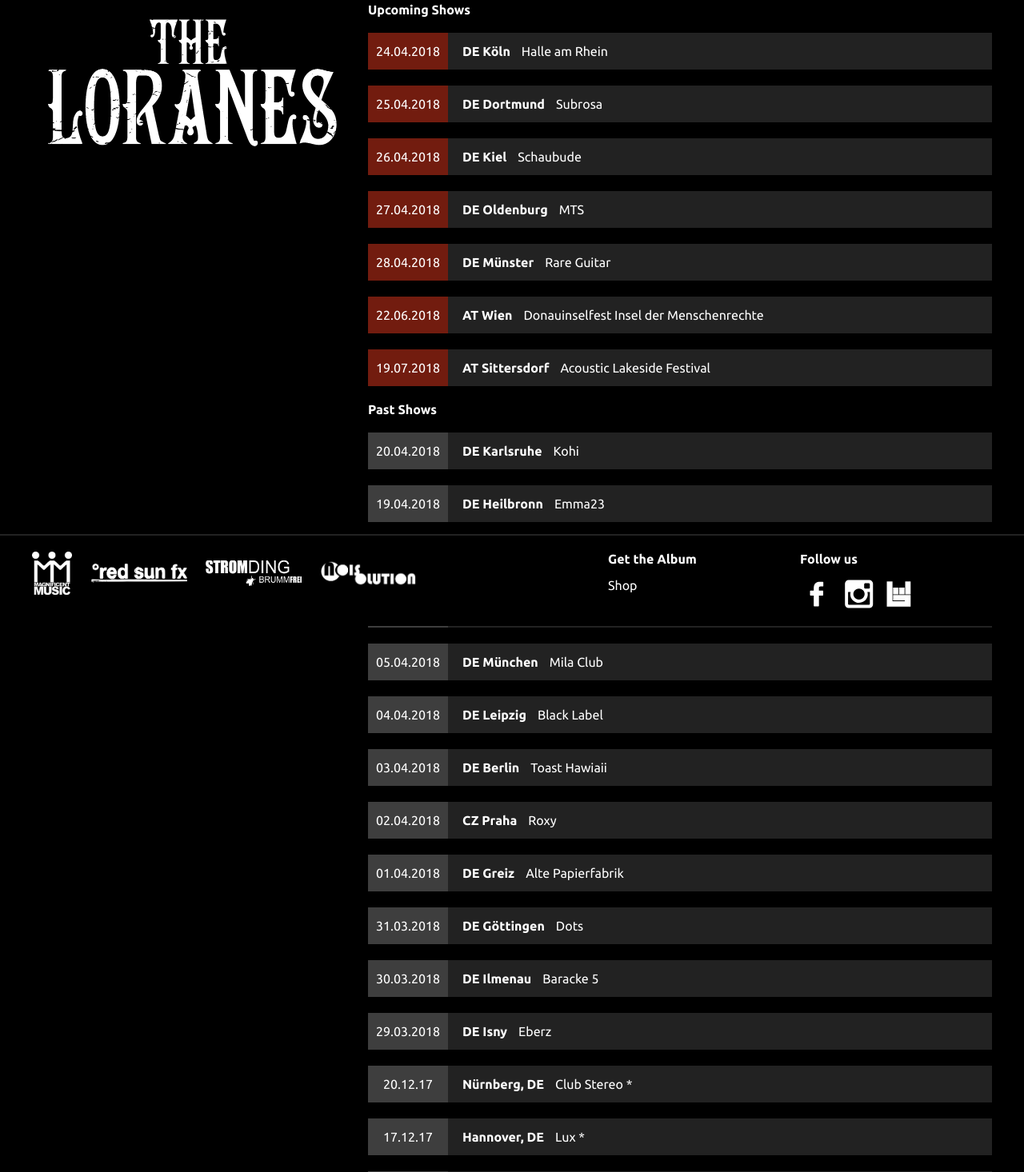
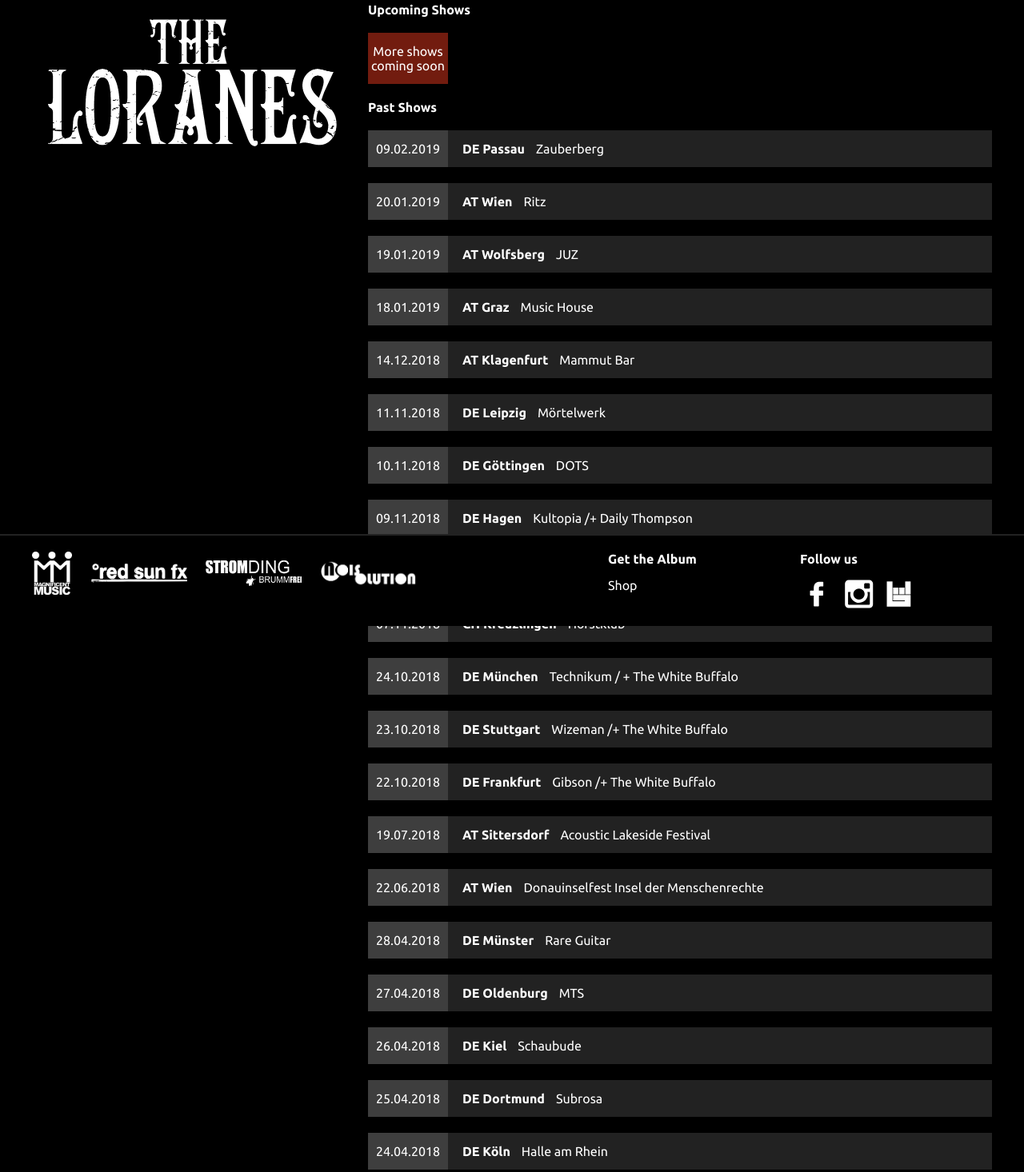
Before and after one commit to nikazawila/theloranes, a website: page app/shows.html in a window 1280 px wide. Shown: the part 17-1483 px from the top of the page at 80% size. Drawn offline with nearby package versions, Linux system fonts and the light colour scheme; files that its build step writes are made by us from their sources; files whose address does not match are found by name.

Commit message:
Show updates

```diff
--- a/app/shows.html
+++ b/app/shows.html
@@ -35,36 +35,91 @@
           <h4 class="layout__title">Upcoming Shows</h4>
           <ul class="shows">
             <li class="shows__item">
-                <span class="shows__date">24.04.2018</span>
-                <span class="shows__city-venue"><span class="shows__city">DE Köln</span>Halle am Rhein</span>
+                <span class="shows__date">More shows coming soon</span>
+            </li>
+          </ul>
+          <h4 class="layout__title">Past Shows</h4>
+          <ul class="shows shows--past">
+            <li class="shows__item">
+                <span class="shows__date">09.02.2019</span>
+                <span class="shows__city-venue"><span class="shows__city">DE Passau</span>Zauberberg</span>
+            </li>
+            <li class="shows__item">
+                <span class="shows__date">20.01.2019</span>
+                <span class="shows__city-venue"><span class="shows__city">AT Wien</span>Ritz</span>
+            </li>
+            <li class="shows__item">
+                <span class="shows__date">19.01.2019</span>
+                <span class="shows__city-venue"><span class="shows__city">AT Wolfsberg</span>JUZ</span>
+            </li>
+            <li class="shows__item">
+                <span class="shows__date">18.01.2019</span>
+                <span class="shows__city-venue"><span class="shows__city">AT Graz</span>Music House</span>
+            </li>
+            <li class="shows__item">
+                <span class="shows__date">14.12.2018</span>
+                <span class="shows__city-venue"><span class="shows__city">AT Klagenfurt</span>Mammut Bar</span>
+            </li>
+            <li class="shows__item">
+                <span class="shows__date">11.11.2018</span>
+                <span class="shows__city-venue"><span class="shows__city">DE Leipzig</span>Mörtelwerk</span>
+            </li>
+            <li class="shows__item">
+                <span class="shows__date">10.11.2018</span>
+                <span class="shows__city-venue"><span class="shows__city">DE Göttingen</span>DOTS</span>
+            </li>
+            <li class="shows__item">
+                <span class="shows__date">09.11.2018</span>
+                <span class="shows__city-venue"><span class="shows__city">DE Hagen</span>Kultopia /+ Daily Thompson</span>
+            </li>
+            <li class="shows__item">
+                <span class="shows__date">08.11.2018</span>
+                <span class="shows__city-venue"><span class="shows__city">DE Frankfurt am Main</span>Dreikönigskeller</span>
+            </li>
+            <li class="shows__item">
+                <span class="shows__date">07.11.2018</span>
+                <span class="shows__city-venue"><span class="shows__city">CH Kreuzlingen</span>Horstklub</span>
+            </li>
+            <li class="shows__item">
+                <span class="shows__date">24.10.2018</span>
+                <span class="shows__city-venue"><span class="shows__city">DE München</span>Technikum / + The White Buffalo</span>
+            </li>
+            <li class="shows__item">
+                <span class="shows__date">23.10.2018</span>
+                <span class="shows__city-venue"><span class="shows__city">DE Stuttgart</span>Wizeman /+ The White Buffalo</span>
+            </li>
+            <li class="shows__item">
+                <span class="shows__date">22.10.2018</span>
+                <span class="shows__city-venue"><span class="shows__city">DE Frankfurt</span>Gibson /+ The White Buffalo</span>
+            </li>
+            <li class="shows__item">
+                <span class="shows__date">19.07.2018</span>
+                <span class="shows__city-venue"><span class="shows__city">AT Sittersdorf</span>Acoustic Lakeside Festival</span>
+            </li>
+            <li class="shows__item">
+                <span class="shows__date">22.06.2018</span>
+                <span class="shows__city-venue"><span class="shows__city">AT Wien</span>Donauinselfest Insel der Menschenrechte</span>
+            </li>
+            <li class="shows__item">
+                <span class="shows__date">28.04.2018</span>
+                <span class="shows__city-venue"><span class="shows__city">DE Münster</span>Rare Guitar</span>
+            </li>
+            <li class="shows__item">
+                <span class="shows__date">27.04.2018</span>
+                <span class="shows__city-venue"><span class="shows__city">DE Oldenburg</span>MTS</span>
+            </li>
+            <li class="shows__item">
+                <span class="shows__date">26.04.2018</span>
+                <span class="shows__city-venue"><span class="shows__city">DE Kiel</span>Schaubude</span>
             </li>
             <li class="shows__item">
                 <span class="shows__date">25.04.2018</span>
                 <span class="shows__city-venue"><span class="shows__city">DE Dortmund</span>Subrosa</span>
             </li>
             <li class="shows__item">
-                <span class="shows__date">26.04.2018</span>
-                <span class="shows__city-venue"><span class="shows__city">DE Kiel</span>Schaubude</span>
+                <span class="shows__date">24.04.2018</span>
+                <span class="shows__city-venue"><span class="shows__city">DE Köln</span>Halle am Rhein</span>
             </li>
-            <li class="shows__item">
-                <span class="shows__date">27.04.2018</span>
-                <span class="shows__city-venue"><span class="shows__city">DE Oldenburg</span>MTS</span>
-            </li>
-            <li class="shows__item">
-                <span class="shows__date">28.04.2018</span>
-                <span class="shows__city-venue"><span class="shows__city">DE Münster</span>Rare Guitar</span>
-            </li>
-            <li class="shows__item">
-                <span class="shows__date">22.06.2018</span>
-                <span class="shows__city-venue"><span class="shows__city">AT Wien</span>Donauinselfest Insel der Menschenrechte</span>
-            </li>
-            <li class="shows__item">
-                <span class="shows__date">19.07.2018</span>
-                <span class="shows__city-venue"><span class="shows__city">AT Sittersdorf</span>Acoustic Lakeside Festival</span>
-            </li>
-          </ul>
-          <h4 class="layout__title">Past Shows</h4>
-          <ul class="shows shows--past">
             <li class="shows__item">
                 <span class="shows__date">20.04.2018</span>
                 <span class="shows__city-venue"><span class="shows__city">DE Karlsruhe</span>Kohi</span>
```
Also changed, not shown: app/index.html (+2 -19 lines), app/tl/index.html (+3 -19 lines).
